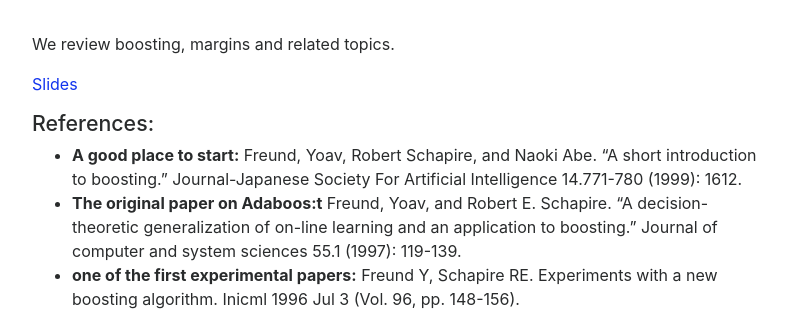
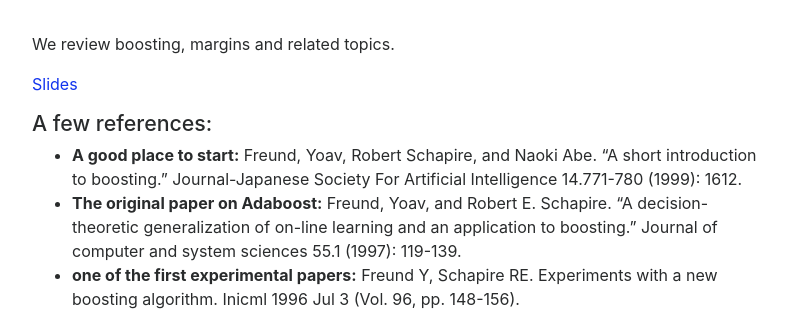
Before and after one commit to ACloninger/capstone-WILDS-project, a Jekyll site: the page built from weeks/06-Boosting.md, in a window 1280 px wide. Shown: the top 311 px of the page, without its empty margins (243-1030 px from the left). Built offline with Jekyll 4.4.1, drawn with Linux system fonts in a browser that asks for light colours; nearby versions of some CDN libraries; our own code applies the rules of GitHub Pages for plain Markdown files.

Commit message:
Update 06-Boosting.md

```diff
--- a/weeks/06-Boosting.md
+++ b/weeks/06-Boosting.md
@@ -2,9 +2,9 @@ We review boosting, margins and related topics.
 
 [Slides](https://docs.google.com/presentation/d/1O0a_gY1ZBLJInZgXt9bW6V4tXLmgJ66_/edit?usp=share_link&ouid=110910549275477154864&rtpof=true&sd=true)
 
-## References:
+## A few references:
 * **A good place to start:** Freund, Yoav, Robert Schapire, and Naoki Abe. "A short introduction to boosting." Journal-Japanese Society For Artificial Intelligence 14.771-780 (1999): 1612.
-* **The original paper on Adaboos:t** Freund, Yoav, and Robert E. Schapire. "A decision-theoretic generalization of on-line learning and an application to boosting." Journal of computer and system sciences 55.1 (1997): 119-139.
+* **The original paper on Adaboost:** Freund, Yoav, and Robert E. Schapire. "A decision-theoretic generalization of on-line learning and an application to boosting." Journal of computer and system sciences 55.1 (1997): 119-139.
 * **one of the first experimental papers:** Freund Y, Schapire RE. Experiments with a new boosting algorithm. Inicml 1996 Jul 3 (Vol. 96, pp. 148-156).
 * **Theory that explains why Adaboost rarely overfits** Bartlett, P., Freund, Y., Lee, W. S., & Schapire, R. E. (1998). Boosting the margin: A new explanation for the effectiveness of voting methods. The annals of statistics, 26(5), 1651-1686.
 * **A Book**: Schapire, Robert E., and Yoav Freund. "Boosting: Foundations and algorithms." MIT Press (2013).
```
